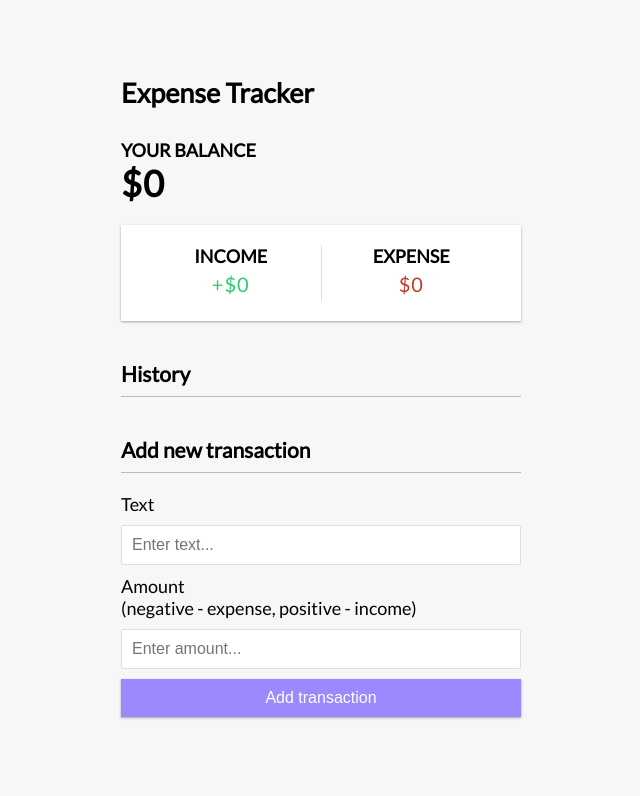
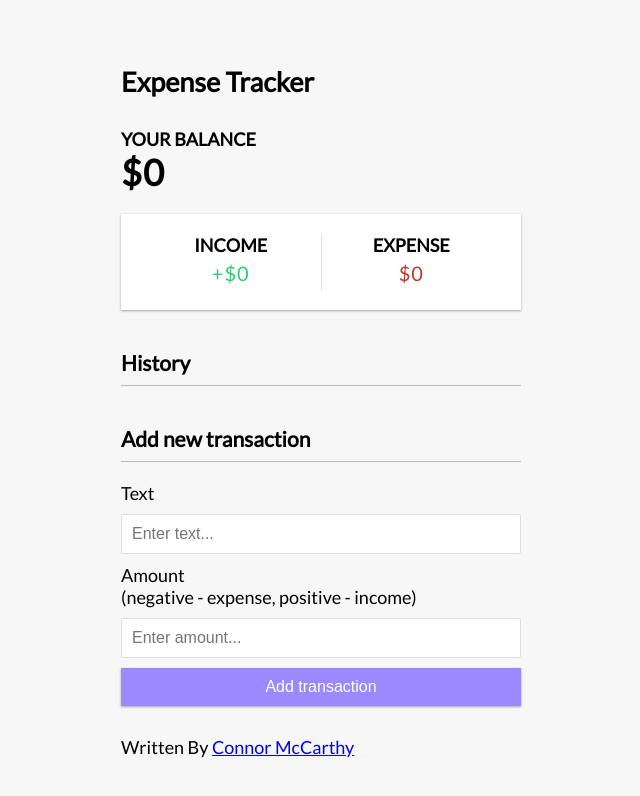
Before and after one commit to Connok/EXPENSE-TRACKER, a Vue app: page / in a window 1280 px wide. Shown: the top 796 px of the page, without its empty margins (319-959 px from the left). Built offline with nearby package versions, Linux system fonts and the light colour scheme.

Commit message:
Finished and Name added

```diff
--- a/src/App.vue
+++ b/src/App.vue
@@ -10,6 +10,9 @@
       />
       <AddTransaction @transaction-submitted="handleTransactionSubmitted" />
     </div>
+    <footer>
+      Written By <a href="https://github.com/Connok">Connor McCarthy</a>
+    </footer>
   </div>
 </template>
 
```
